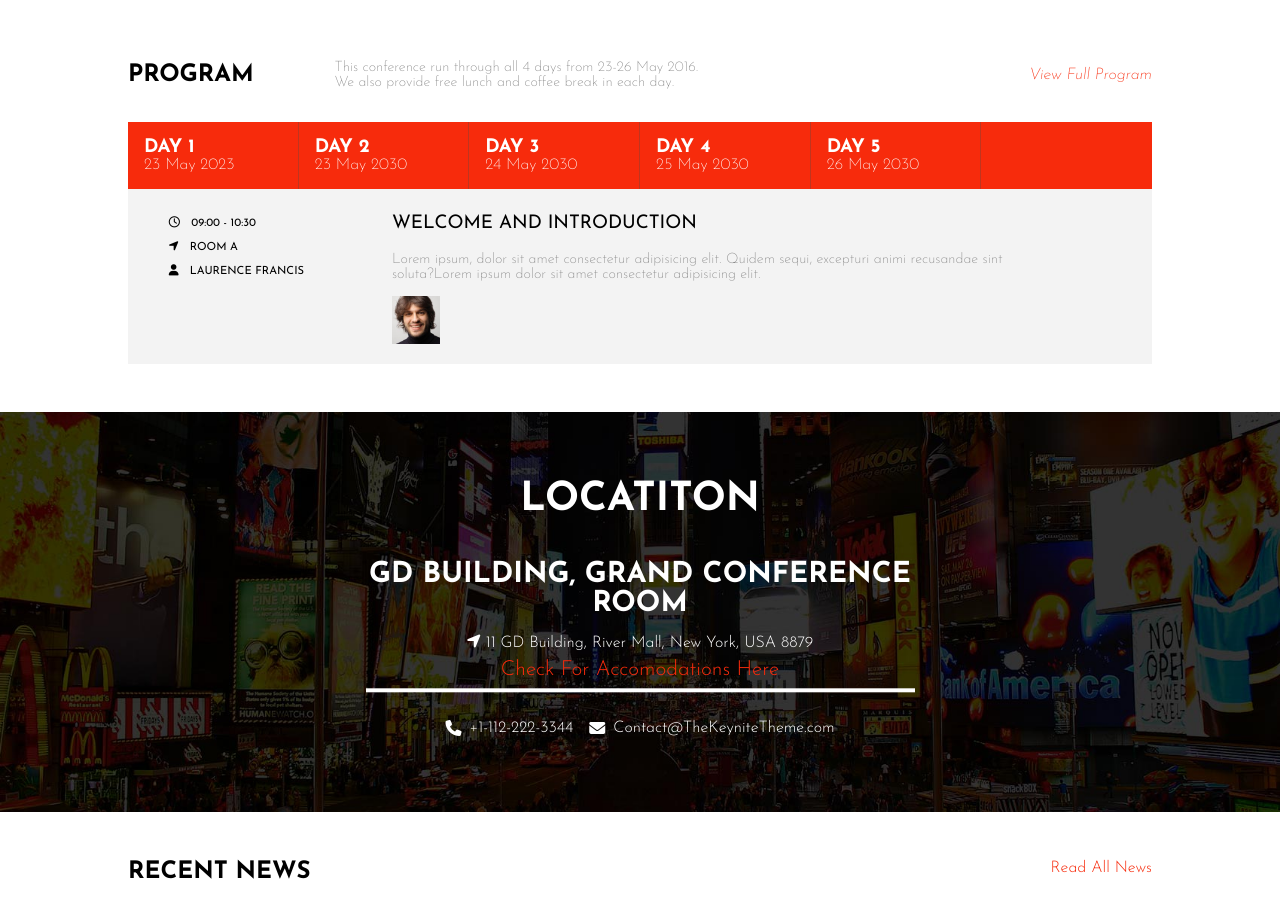
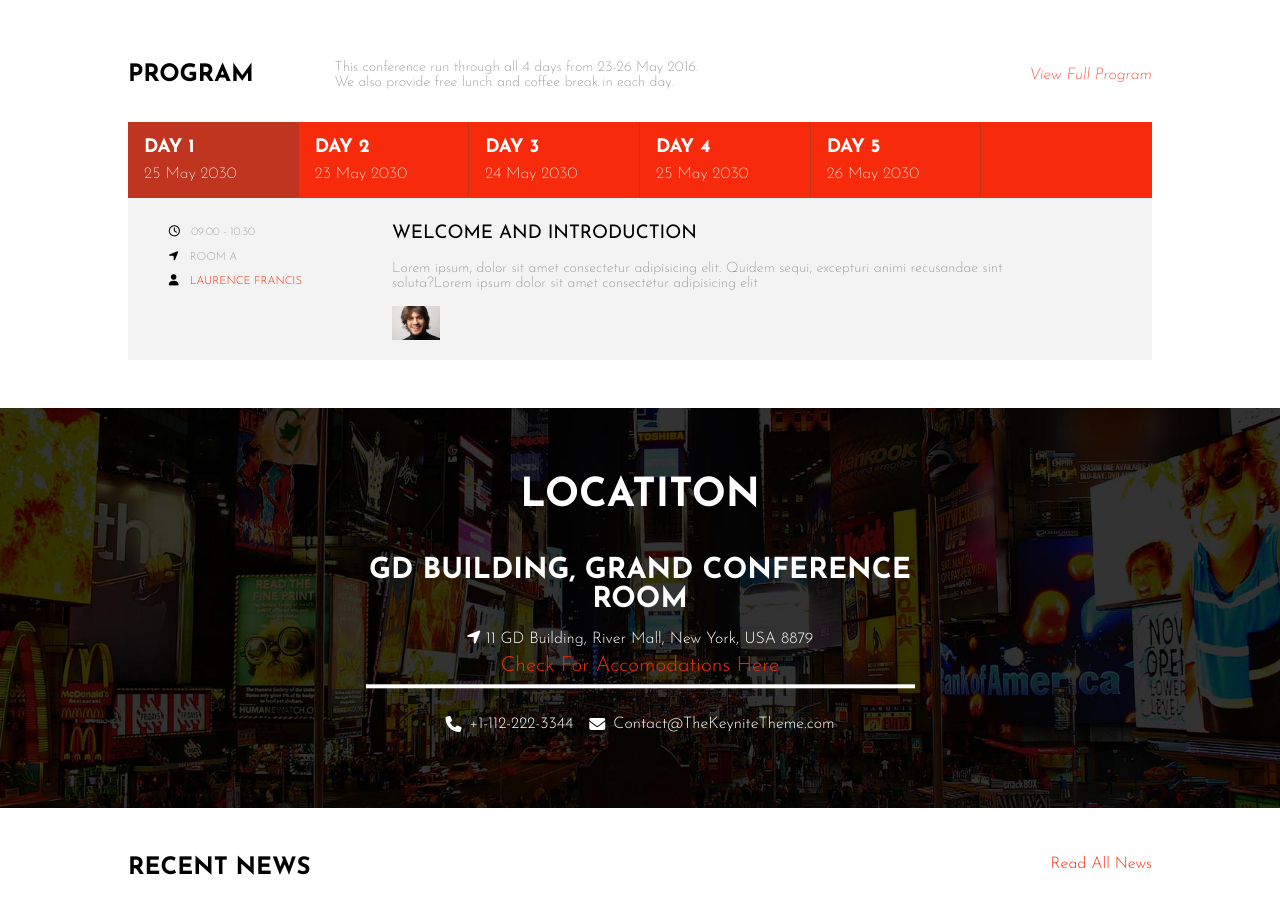
Before and after one commit to reistence/proj-html-vuejs, a Vue app: page / in a window 1280 px wide. Shown: the part 1760-2678 px from the top of the page. Built offline with nearby package versions, Linux system fonts and the light colour scheme.

Commit message:
eventJournal slider implemented

```diff
--- a/src/App.vue
+++ b/src/App.vue
@@ -13,7 +13,6 @@ import Tickets from "./components/Tickets.vue";
 import PromoSection from "./components/PromoSection.vue";
 import Sponsors from "./components/Sponsors.vue";
 import AppFooter from "./components/AppFooter.vue";
-// import FooterBanner from "./components/FooterBanner.vue";
 
 export default {
   components: {
@@ -29,7 +28,6 @@ export default {
     PromoSection,
     Sponsors,
     AppFooter,
-    // FooterBanner,
   },
   data() {
     return {
@@ -52,7 +50,6 @@ export default {
   <PromoSection></PromoSection>
   <Sponsors></Sponsors>
   <AppFooter></AppFooter>
-  <!-- <FooterBanner></FooterBanner> -->
 </template>
 
 <style lang="scss">
--- a/src/components/EventsJournal.vue
+++ b/src/components/EventsJournal.vue
@@ -1,6 +1,95 @@
 <script>
 export default {
   name: "EventsJournal",
+  data() {
+    return {
+      events: [
+        {
+          name: "day 1",
+          date: "25 May 2030",
+          active: false,
+        },
+        {
+          name: "day 2",
+          date: "23 May 2030",
+          active: false,
+        },
+        {
+          name: "day 3",
+          date: "24 May 2030",
+          active: false,
+        },
+        {
+          name: "day 4",
+          date: "25 May 2030",
+          active: false,
+        },
+        {
+          name: "day 5",
+          date: "26 May 2030",
+          active: false,
+        },
+      ],
+      eventDetails: [
+        {
+          time: "09:00 - 10:30",
+          room: "ROOM A",
+          speaker: "Laurence Francis",
+          topic: "welcome and introduction",
+          desciption:
+            "Lorem ipsum, dolor sit amet consectetur adipisicing elit. Quidem sequi, excepturi animi recusandae sint soluta?Lorem ipsum dolor sit amet consectetur adipisicing elit",
+          speakerImg: "-1",
+          active: true,
+        },
+        {
+          time: "10:00 - 11:30",
+          room: "ROOM C",
+          speaker: "John Doe",
+          topic: "Business Plans 101",
+          desciption:
+            "Lorem ipsum, dolor sit amet consectetur adipisicing elit. Quidem sequi, excepturi animi recusandae sint soluta?Lorem ipsum dolor sit amet consectetur adipisicing elit",
+          speakerImg: "-2",
+          active: false,
+        },
+        {
+          time: "11:00 - 12:30",
+          room: "ROOM 302",
+          speaker: "Bob Barkley",
+          topic: "Web 2.0",
+          desciption:
+            "Lorem ipsum, dolor sit amet consectetur adipisicing elit. Quidem sequi, excepturi animi recusandae sint soluta?Lorem ipsum dolor sit amet consectetur adipisicing elit",
+          speakerImg: "-7",
+          active: false,
+        },
+        {
+          time: "09:30 - 11:30",
+          room: "ROOM B",
+          speaker: "Sara O'neil",
+          topic: "IoT",
+          desciption:
+            "Lorem ipsum, dolor sit amet consectetur adipisicing elit. Quidem sequi, excepturi animi recusandae sint soluta?Lorem ipsum dolor sit amet consectetur adipisicing elit",
+          speakerImg: "-8",
+          active: false,
+        },
+        {
+          time: "09:00 - 12:00",
+          room: "ROOM A",
+          speaker: "Angelina Holy",
+          topic: "Final Project and salutation",
+          desciption:
+            "Lorem ipsum, dolor sit amet consectetur adipisicing elit. Quidem sequi, excepturi animi recusandae sint soluta?Lorem ipsum dolor sit amet consectetur adipisicing elit",
+          speakerImg: "-3",
+          active: false,
+        },
+      ],
+      currentEvent: 0,
+    };
+  },
+  methods: {
+    showEvent(clickedEvent) {
+      this.currentEvent = clickedEvent;
+    },
+  },
 };
 </script>
 <template>
@@ -16,50 +105,50 @@ export default {
     </div>
     <div class="program-schedule">
       <div class="program-header">
-        <div class="day">
-          <h3>DAY 1</h3>
-          <p>23 May 2023</p>
-        </div>
-        <div class="day">
-          <h3>DAY 2</h3>
-          <p>23 May 2030</p>
-        </div>
-        <div class="day">
-          <h3>DAY 3</h3>
-          <p>24 May 2030</p>
-        </div>
-        <div class="day">
-          <h3>DAY 4</h3>
-          <p>25 May 2030</p>
-        </div>
-        <div class="day">
-          <h3>DAY 5</h3>
-          <p>26 May 2030</p>
+        <div
+          class="day"
+          v-for="(event, index) in events"
+          :key="index"
+          @click="showEvent(index)"
+          :class="currentEvent === index ? 'active' : ''"
+        >
+          <h3>{{ event.name }}</h3>
+          <p>{{ event.date }}</p>
         </div>
       </div>
-      <div class="program">
+      <div
+        class="program"
+        v-for="(program, index) in eventDetails"
+        :key="index"
+        v-show="
+          currentEvent === index
+            ? (program.active = true)
+            : (program.active = false)
+        "
+      >
         <div class="program-info">
           <div>
             <i class="fa-regular fa-clock"></i>
-            <p>09:00 - 10:30</p>
+            <p>{{ program.time }}</p>
           </div>
           <div>
             <i class="fa-solid fa-location-arrow"></i>
-            <p>ROOM A</p>
+            <p>{{ program.room }}</p>
           </div>
           <div>
             <i class="fa-solid fa-user"></i>
-            <p>LAURENCE FRANCIS</p>
+            <p id="speaker">{{ program.speaker }}</p>
           </div>
         </div>
         <div class="program-content">
-          <h3>WELCOME AND INTRODUCTION</h3>
+          <h3>{{ program.topic }}</h3>
           <p>
-            Lorem ipsum, dolor sit amet consectetur adipisicing elit. Quidem
-            sequi, excepturi animi recusandae sint soluta?Lorem ipsum dolor sit
-            amet consectetur adipisicing elit.
+            {{ program.desciption }}
           </p>
-          <img src="../assets/images/speaker-1-150x150.jpg" alt="" />
+          <img
+            :src="`../src/assets/images/speaker${program.speakerImg}.jpg`"
+            :alt="program.speaker"
+          />
         </div>
       </div>
     </div>
@@ -102,8 +191,17 @@ export default {
     width: calc(100% / 6);
     padding: 1em;
     border-right: 1px solid $thunderbird;
+    cursor: pointer;
+    h3 {
+      text-transform: uppercase;
+      margin-bottom: 0.5em;
+    }
     p {
       font-weight: 200;
+    }
+
+    &.active {
+      background-color: $thunderbird;
     }
   }
 }
@@ -130,6 +228,12 @@ export default {
       align-items: baseline;
       width: 80%;
       margin: 1em auto;
+
+      p {
+        font-size: 0.7rem;
+        font-weight: 200;
+        color: $gray;
+      }
     }
   }
 
@@ -140,6 +244,7 @@ export default {
     h3 {
       font-weight: 400;
       margin: 0.5em 0 1em 0;
+      text-transform: uppercase;
     }
     p {
       font-size: 0.9rem;
@@ -151,5 +256,10 @@ export default {
       width: 3em;
     }
   }
+  #speaker {
+    text-transform: uppercase;
+    font-weight: 300;
+    color: $scarlet;
+  }
 }
 </style>
--- a/src/components/SpeakersSlider.vue
+++ b/src/components/SpeakersSlider.vue
@@ -29,25 +29,25 @@ export default {
           active: true,
         },
         {
-          name: "Bho",
+          name: "Laurence Francis",
           role: "Bho CFO",
           img: "-1",
           active: false,
         },
         {
-          name: "Foo",
+          name: "john Doe",
           role: "Market Manager",
           img: "-2",
           active: false,
         },
         {
-          name: "Fuzz",
+          name: "Bob Barkley",
           role: "Bho Sales Manager",
           img: "-7",
           active: false,
         },
         {
-          name: "Bar",
+          name: "Sara O'Neil",
           role: "No Idea CTO",
           img: "-8",
           active: false,
```
